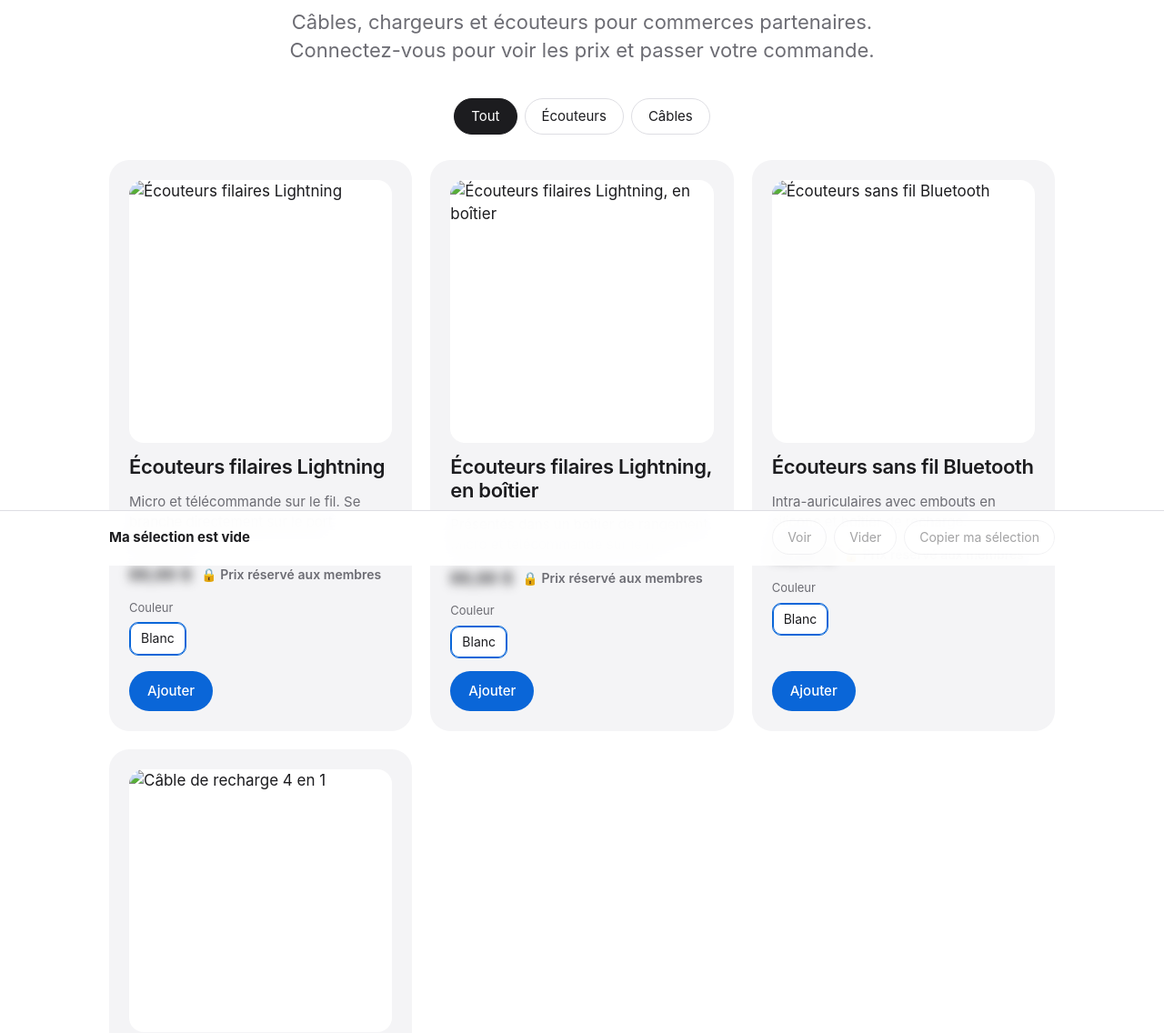
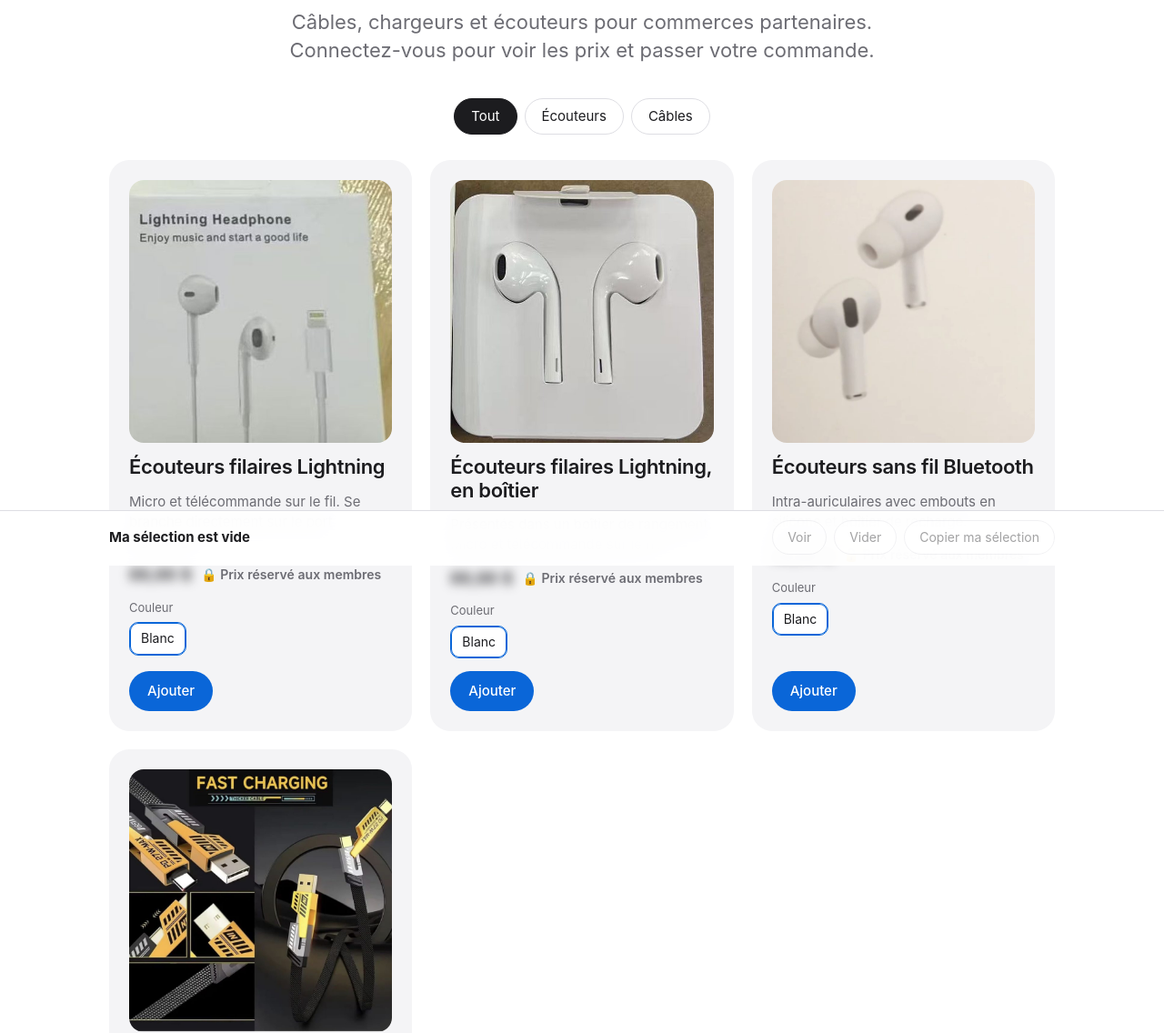
Before and after one commit to Leotech888/Leotech888.github.io, a plain HTML site: page index.html in a window 1280 px wide. Shown: the part 178-1314 px from the top of the page at 91% size. Drawn offline with Linux system fonts and the light colour scheme.

Commit message:
Add files via upload

```diff
--- a/index.html
+++ b/index.html
@@ -243,25 +243,25 @@ var SHOP = {
    Prices are NOT written here. They are stored locked (encrypted) in LOCKED below
    and only appear after a store logs in with its username and password. */
 var PRODUCTS = [
-  { id:"ear-a", cat:"ear", img:"img/ecouteurs-lightning-a.jpg", price:"",
+  { id:"ear-a", cat:"ear", img:"ecouteurs-lightning-a.jpg", price:"",
     name:{fr:"Écouteurs filaires Lightning", en:"Lightning wired earphones", zh:"Lightning 有线耳机"},
     desc:{fr:"Micro et télécommande sur le fil. Se branche directement sur le port Lightning.", en:"In-line mic and remote. Plugs straight into a Lightning port.", zh:"带线控和麦克风，直接插 Lightning 接口。"},
     options:[ {label:{fr:"Couleur",en:"Colour",zh:"颜色"}, values:[{fr:"Blanc",en:"White",zh:"白色"}]} ] },
-  { id:"ear-b", cat:"ear", img:"img/ecouteurs-lightning-b.jpg", price:"",
+  { id:"ear-b", cat:"ear", img:"ecouteurs-lightning-b.jpg", price:"",
     name:{fr:"Écouteurs filaires Lightning, en boîtier", en:"Lightning wired earphones, boxed", zh:"Lightning 有线耳机（盒装）"},
     desc:{fr:"Présentés dans un boîtier de rangement. Micro et télécommande sur le fil.", en:"Packed in a storage tray. In-line mic and remote.", zh:"带收纳托盘包装，线控加麦克风。"},
     options:[ {label:{fr:"Couleur",en:"Colour",zh:"颜色"}, values:[{fr:"Blanc",en:"White",zh:"白色"}]} ] },
-  { id:"ear-c", cat:"ear", img:"img/ecouteurs-sans-fil.jpg", price:"",
+  { id:"ear-c", cat:"ear", img:"ecouteurs-sans-fil.jpg", price:"",
     name:{fr:"Écouteurs sans fil Bluetooth", en:"Bluetooth wireless earbuds", zh:"蓝牙无线耳机"},
     desc:{fr:"Intra-auriculaires avec embouts en silicone et boîtier de recharge.", en:"In-ear buds with silicone tips and a charging case.", zh:"入耳式，带硅胶耳塞和充电盒。"},
     options:[ {label:{fr:"Couleur",en:"Colour",zh:"颜色"}, values:[{fr:"Blanc",en:"White",zh:"白色"}]} ] },
-  { id:"cable-4in1", cat:"cable", img:"img/cable-4-en-1-g5.jpg",
+  { id:"cable-4in1", cat:"cable", img:"cable-4-en-1-g5.jpg",
     name:{fr:"Câble de recharge 4 en 1", en:"4 in One Charging Cable", zh:"四合一充电线"},
     desc:{fr:"Un câble, quatre branchements. USB-A ou USB-C d'un côté, USB-C ou Lightning de l'autre. Jusqu'à 65 W.", en:"One cable, four ways to plug in. USB-A or USB-C on one end, USB-C or Lightning on the other. Up to 65 W.", zh:"一条线，四种接法。一头 USB-A 或 USB-C，另一头 USB-C 或 Lightning，最高 65 W。"},
     options:[ {label:{fr:"Couleur",en:"Colour",zh:"颜色"}, values:[{fr:"Noir et jaune",en:"Black and yellow",zh:"黑黄色"}]} ],
     detail:{
-      video:"img/cable-4-en-1.mp4", poster:"img/cable-4-en-1-poster.jpg",
-      gallery:["img/cable-4-en-1-g5.jpg","img/cable-4-en-1-g1.jpg","img/cable-4-en-1.jpg","img/cable-4-en-1-g2.jpg","img/cable-4-en-1-g3.jpg","img/cable-4-en-1-g4.jpg","img/cable-4-en-1-g6.jpg"],
+      video:"cable-4-en-1.mp4", poster:"cable-4-en-1-poster.jpg",
+      gallery:["cable-4-en-1-g5.jpg","cable-4-en-1-g1.jpg","cable-4-en-1.jpg","cable-4-en-1-g2.jpg","cable-4-en-1-g3.jpg","cable-4-en-1-g4.jpg","cable-4-en-1-g6.jpg"],
       lead:{fr:"Rabattez l'embout jaune pour changer de connecteur. Le même câble recharge le téléphone, la tablette et le portable.", en:"Flip the yellow tip to change connector. The same cable charges your phone, tablet and laptop.", zh:"翻一下黄色接头就能换接口。手机、平板、笔记本，一条线都能充。"},
       combos:[
         {a:"a",b:"c",t:"USB-A → USB-C",   n:{fr:"Chargeur ou prise USB classique",en:"Classic USB charger or port",zh:"接普通 USB 充电头或电脑"}},
```
